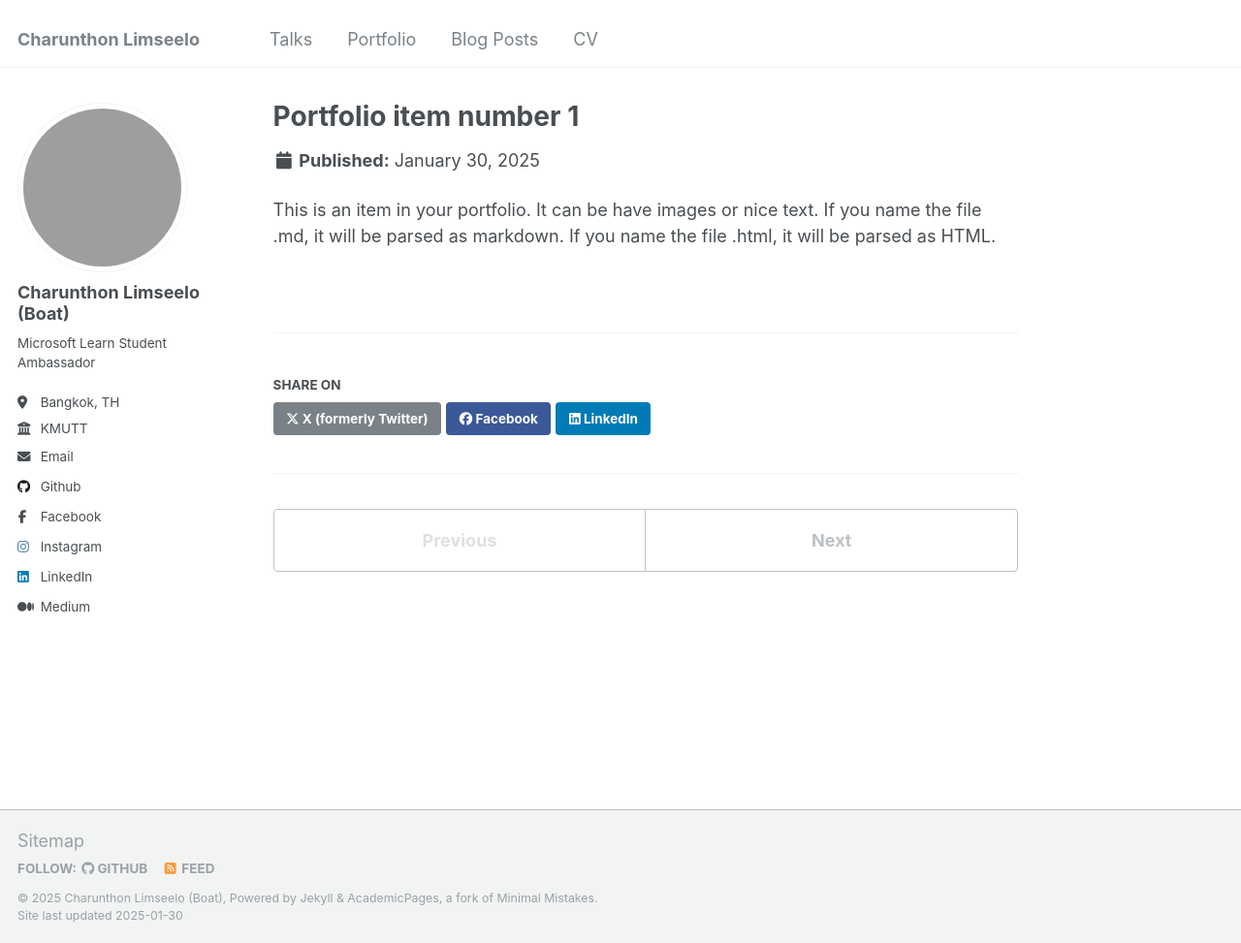
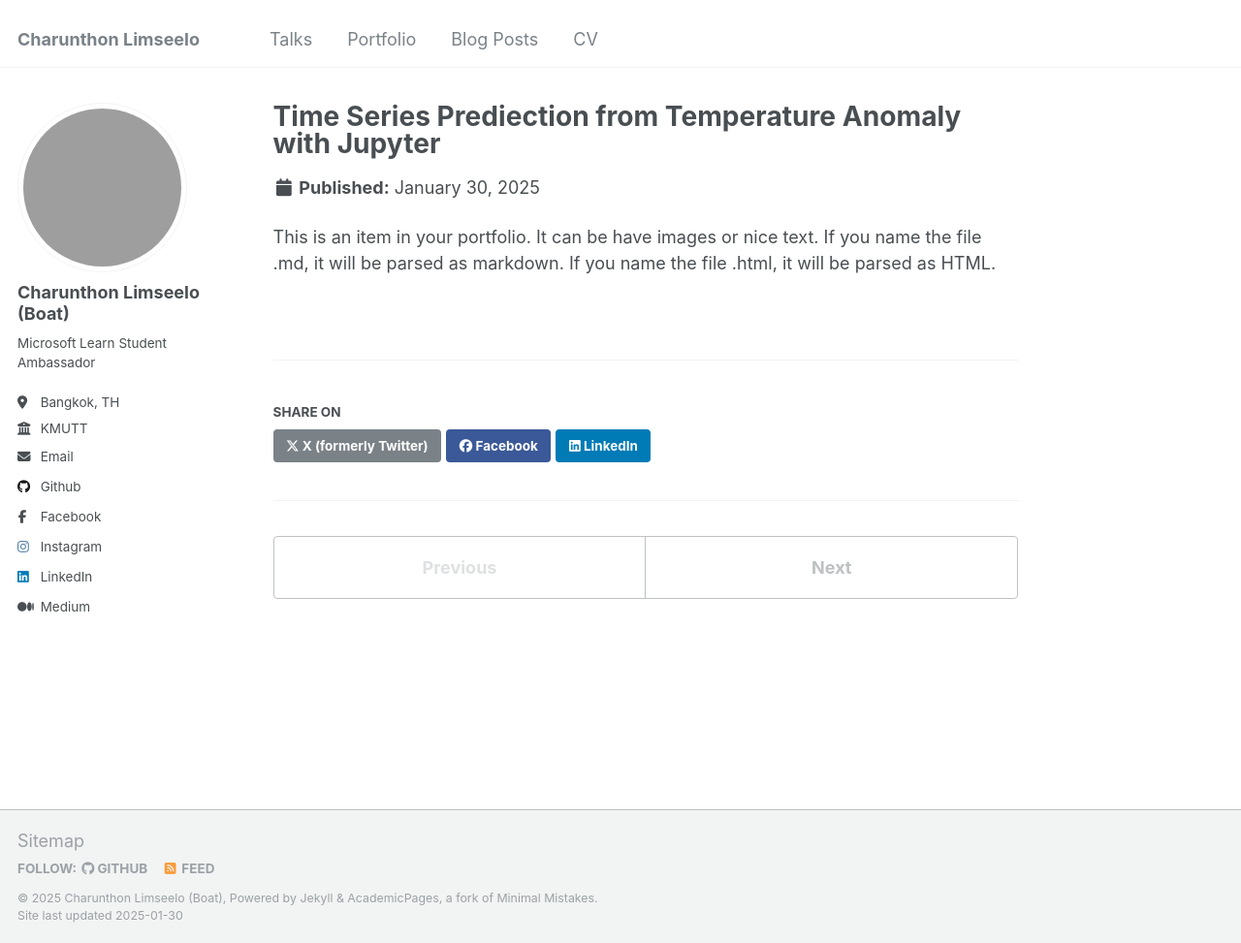
Before and after one commit to chrnthnkmutt/chrnthnkmutt.github.io, a Jekyll site: the page built from _portfolio/portfolio-1.md, in a window 1280 px wide and 973 px high. Shown: the whole window at 97% size. Built offline with Jekyll 4.4.1, drawn with Linux system fonts in a browser that asks for light colours; grey boxes are pictures that could not be loaded.

Commit message:
add portfolio

```diff
--- a/_portfolio/portfolio-1.md
+++ b/_portfolio/portfolio-1.md
@@ -1,6 +1,6 @@
 ---
-title: "Portfolio item number 1"
-excerpt: "Short description of portfolio item number 1<br/><img src='/images/500x300.png'>"
+title: "Time Series Prediection from Temperature Anomaly with Jupyter"
+excerpt: "Short description of portfolio item number 1<br/><img src='https://www.climate.gov/sites/default/files/2021-08/DatasetGallery_Global-Temperature-Anomalies-Graphing-Tool_thumb_16x9.jpg'>"
 collection: portfolio
 ---
 
```
